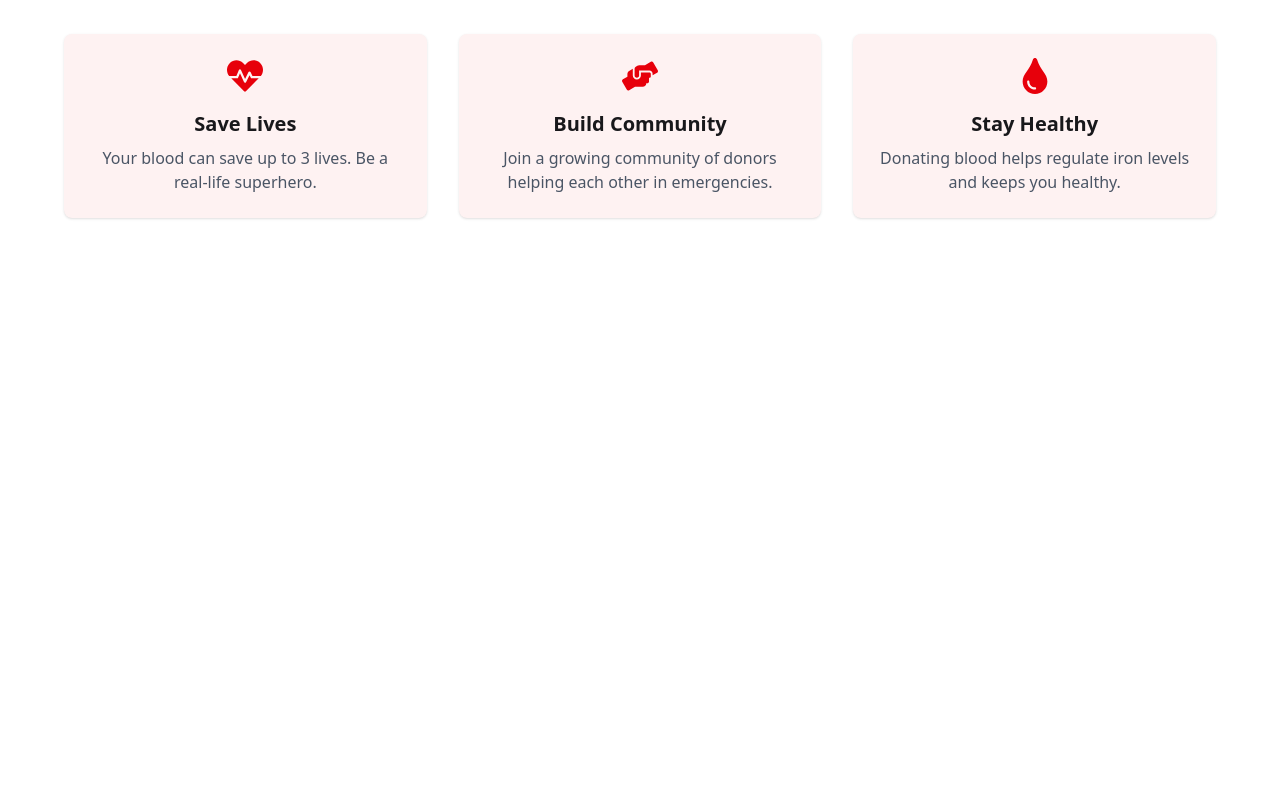
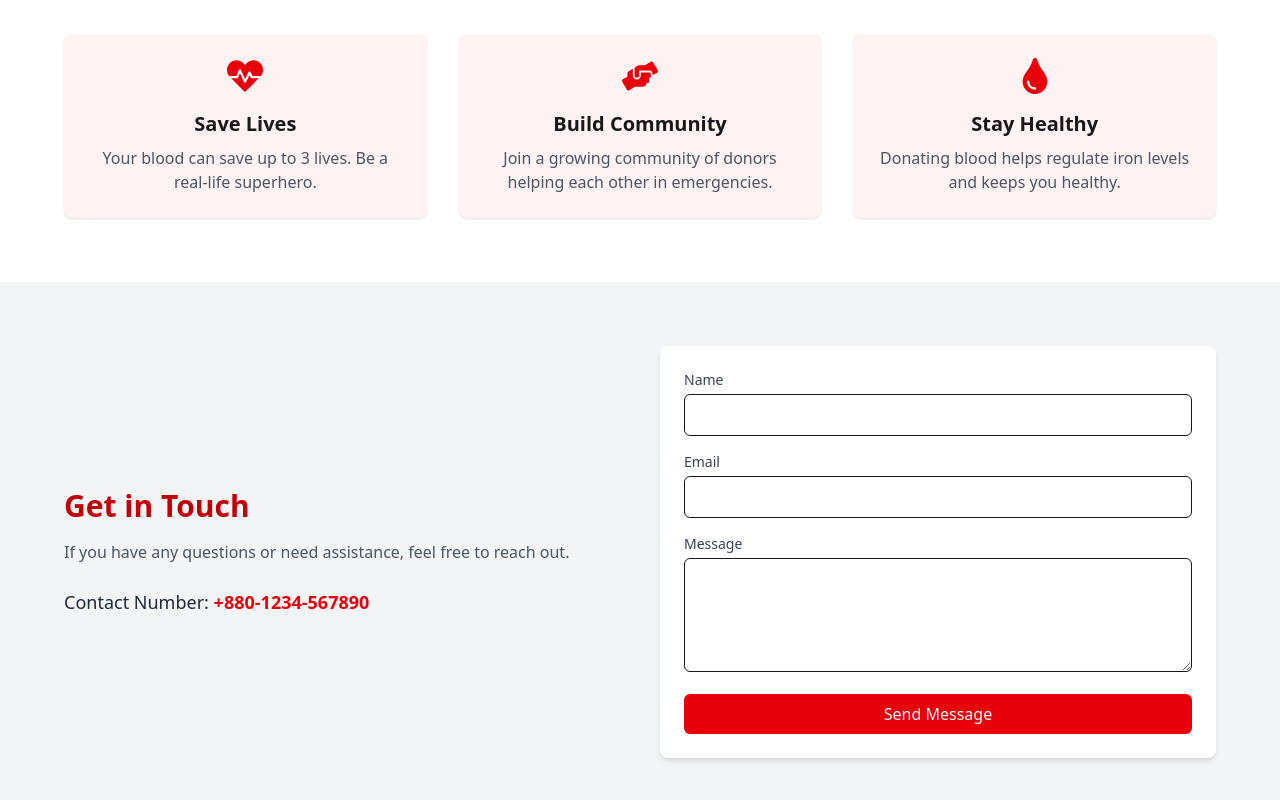
Before and after one commit to RAKIB2699/blood-donation, a React (Vite) app: page / in a window 1280 px wide. Shown: the part 512-1312 px from the top of the page. Before the commit the page ends 800 px from the top, so only its background shows below. Built offline with nearby package versions, Linux system fonts and the light colour scheme; no server answers.

Commit message:
contactus section add

```diff
--- /dev/null
+++ b/src/Home/ContactUs.jsx
@@ -0,0 +1,70 @@
+import React from 'react';
+
+const ContactUs = () => {
+  const handleSubmit = (e) => {
+    e.preventDefault();
+    const form = e.target;
+    const name = form.name.value;
+    const email = form.email.value;
+    const message = form.message.value;
+    console.log({ name, email, message });
+    form.reset();
+    alert('Message submitted! (This is a placeholder. You can integrate backend or email API.)');
+  };
+
+  return (
+    <section className="py-16 bg-gray-100 px-4">
+      <div className="max-w-6xl mx-auto grid md:grid-cols-2 gap-10 items-center">
+        {/* Contact Info */}
+        <div>
+          <h2 className="text-3xl font-bold text-red-700 mb-4">Get in Touch</h2>
+          <p className="text-gray-600 mb-6">
+            If you have any questions or need assistance, feel free to reach out.
+          </p>
+          <p className="text-lg text-gray-800 font-medium">
+             Contact Number: <span className="text-red-600 font-semibold">+880-1234-567890</span>
+          </p>
+        </div>
+
+        {/* Contact Form */}
+        <form onSubmit={handleSubmit} className="bg-white p-6 rounded-lg shadow-md space-y-4">
+          <div>
+            <label className="block mb-1 text-sm font-medium text-gray-700">Name</label>
+            <input
+              type="text"
+              name="name"
+              className="w-full px-4 py-2 border rounded-md focus:outline-none focus:ring-2 focus:ring-red-400"
+              required
+            />
+          </div>
+          <div>
+            <label className="block mb-1 text-sm font-medium text-gray-700">Email</label>
+            <input
+              type="email"
+              name="email"
+              className="w-full px-4 py-2 border rounded-md focus:outline-none focus:ring-2 focus:ring-red-400"
+              required
+            />
+          </div>
+          <div>
+            <label className="block mb-1 text-sm font-medium text-gray-700">Message</label>
+            <textarea
+              name="message"
+              rows="4"
+              className="w-full px-4 py-2 border rounded-md focus:outline-none focus:ring-2 focus:ring-red-400"
+              required
+            ></textarea>
+          </div>
+          <button
+            type="submit"
+            className="w-full bg-red-600 text-white py-2 rounded-md hover:bg-red-700 transition"
+          >
+            Send Message
+          </button>
+        </form>
+      </div>
+    </section>
+  );
+};
+
+export default ContactUs;
--- a/src/Home/Home.jsx
+++ b/src/Home/Home.jsx
@@ -1,6 +1,7 @@
 import React from 'react';
 import Banner from './Banner';
 import Featured from './Featured';
+import ContactUs from './ContactUs';
 
 const Home = () => {
     return (
@@ -11,6 +12,9 @@ const Home = () => {
            <div>
             <Featured></Featured>
            </div>
+           <div>
+            <ContactUs></ContactUs>
+           </div>
         </div>
     );
 };
```
